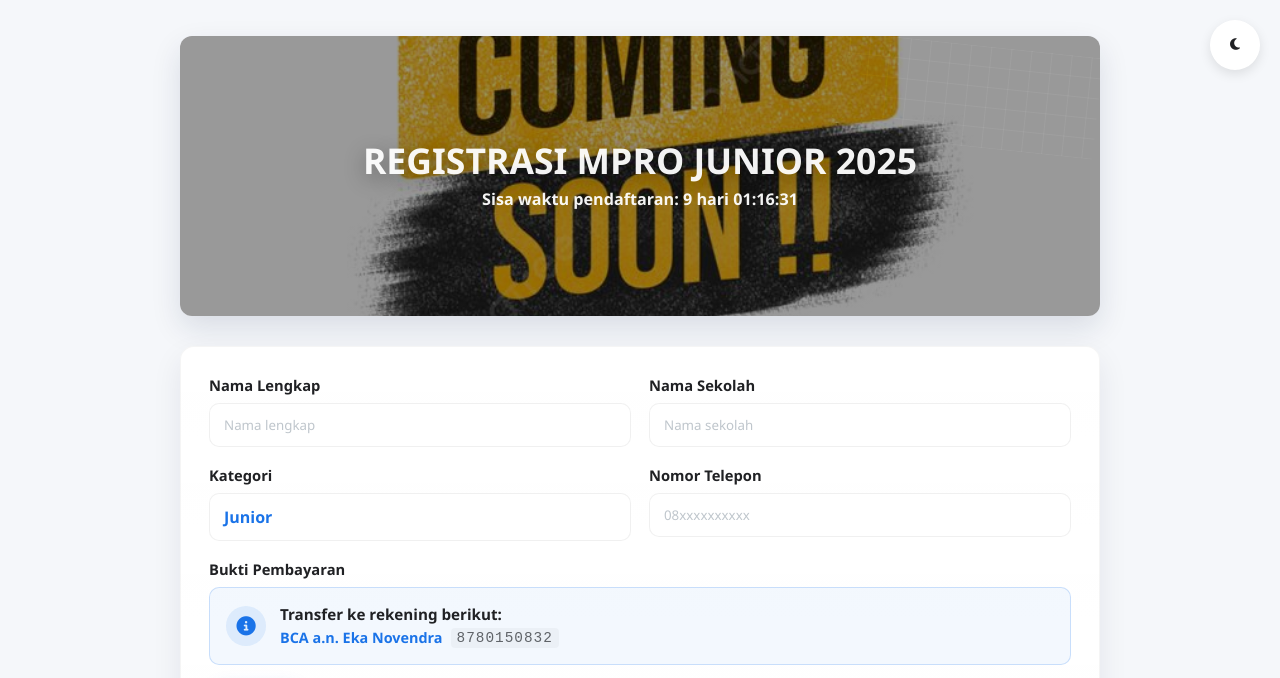
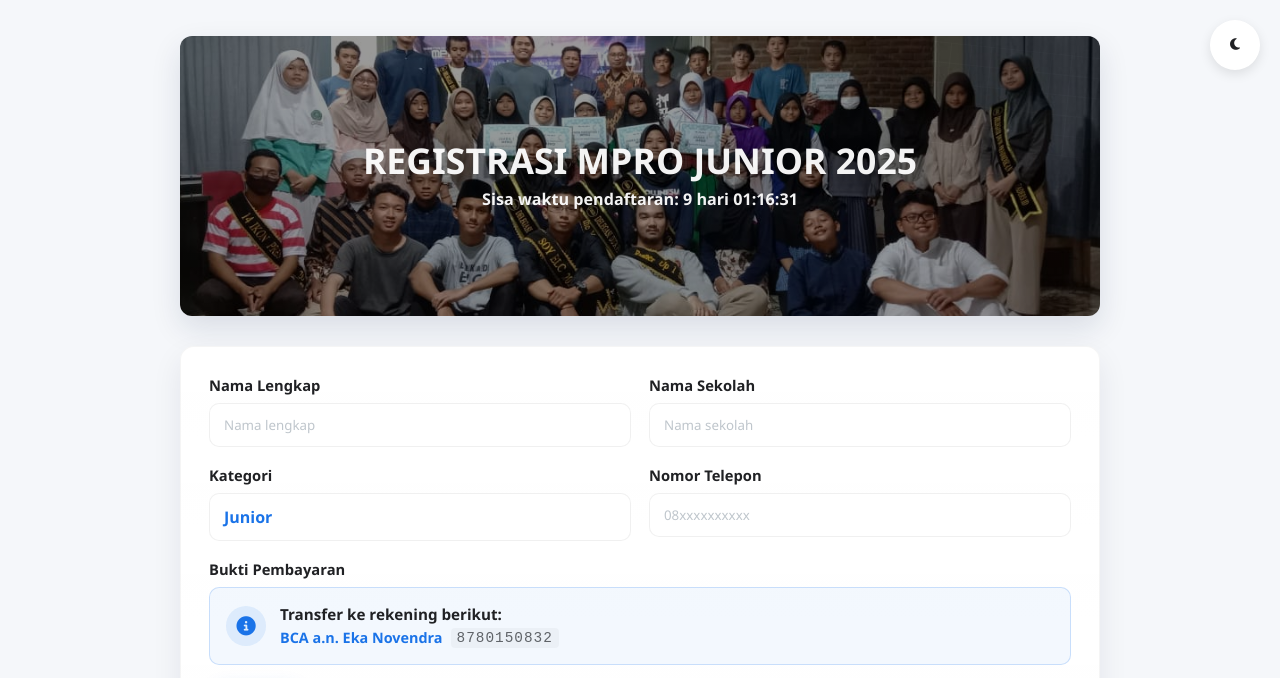
Before and after one commit to abdussalam090207/EVENT-2025-Form, a plain HTML site: page MPRO Junior/mprojunior.html in a window 1280 px wide. Shown: the top 678 px of the page. Drawn offline with Linux system fonts and the light colour scheme.

Commit message:
update terbaru

```diff
--- a/MPRO Junior/mprojunior.html
+++ b/MPRO Junior/mprojunior.html
@@ -36,7 +36,7 @@
 
         .mpro-header .hero-bg {
             height: 280px;
-            background-image: linear-gradient(135deg, rgba(0, 0, 0, 0.4), rgba(0, 0, 0, 0.4)), url('../Asset/14.jpg');
+            background-image: linear-gradient(135deg, rgba(0, 0, 0, 0.4), rgba(0, 0, 0, 0.4)), url('../Asset/14.jpeg');
             background-size: cover;
             background-position: center 50%;
             position: relative;
```
